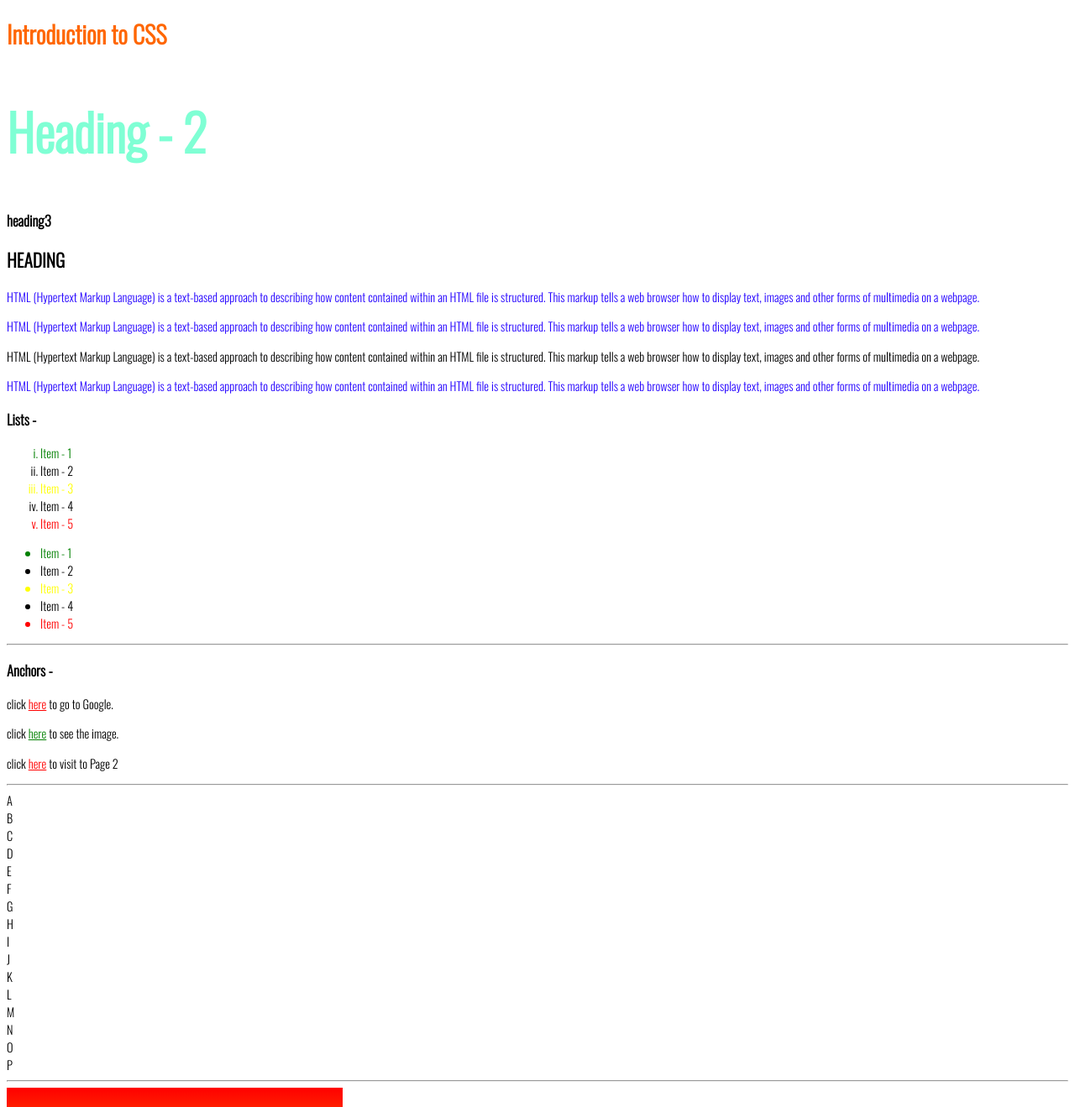
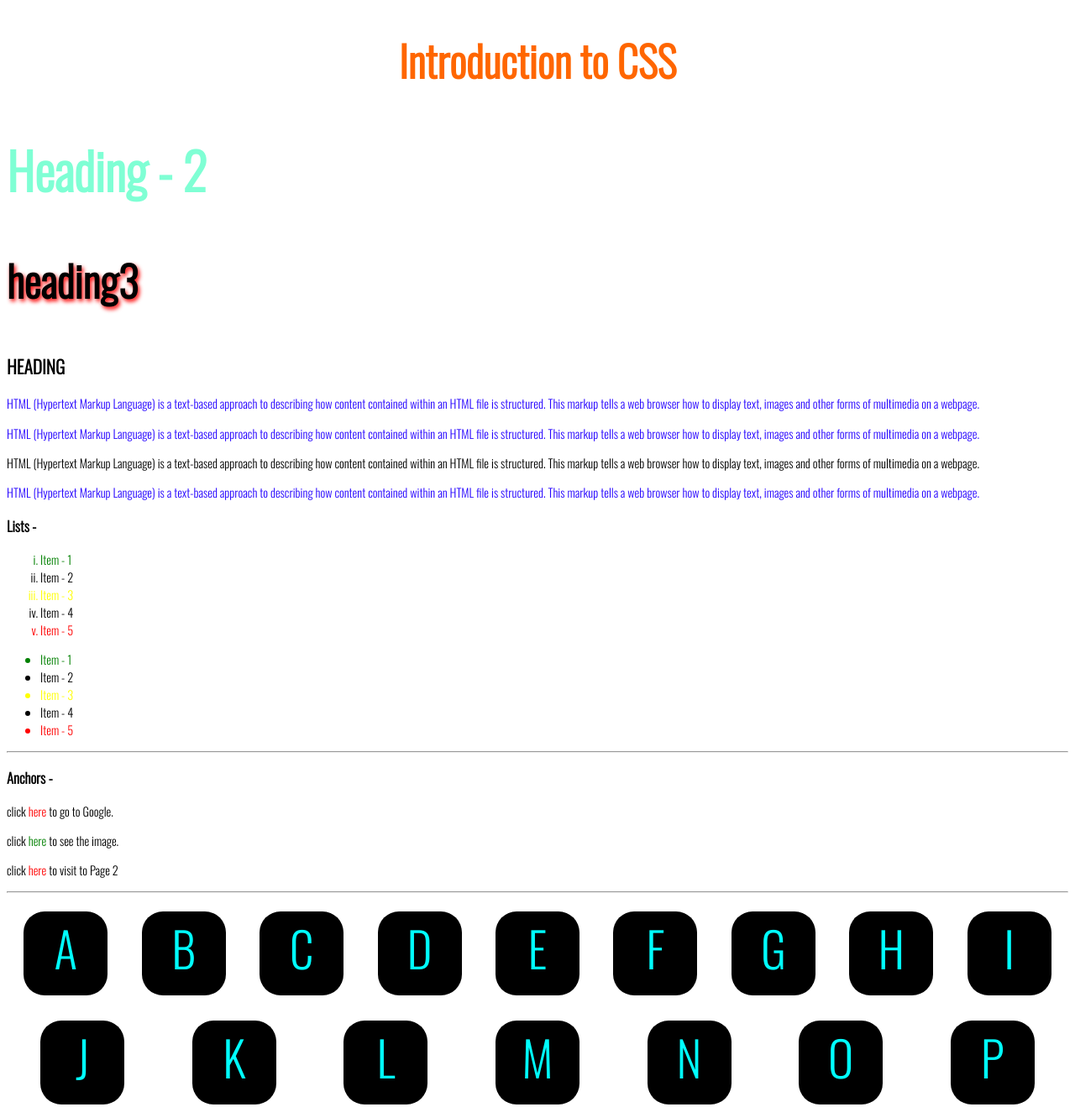
Before and after one commit to Ayushkumar302/rbu_training, a plain HTML site: page CSS/index.html in a window 1280 px wide. Shown: the top 1319 px of the page at 84% size. Drawn offline with nearby package versions, Linux system fonts and the light colour scheme; a web font is replaced by a local one.

Commit message:
added flexbox

```diff
--- a/CSS/style.css
+++ b/CSS/style.css
@@ -13,6 +13,10 @@ body{
 
 h1{
     color: rgb(255, 102, 0);
+    /* text-shadow: 2px 3px 5px; */
+    text-align: center;
+    font-size: 50px;
+
 
 
 }
@@ -204,7 +208,7 @@ form
   background: url('https://fujifilm-x.com/wp-content/uploads/2021/01/gfx100s_sample_04_thum-1.jpg');
   background-repeat: no-repeat;
   background-color: cyan;
-  /* background-size: 100%; background-size: auto; background-size: cover; */
+  /* background-size: 100%; background-size: auto; background-size: cover (for piexl by pixel); */
   background-size: cover;
 }
 
@@ -238,3 +242,54 @@ form
   background: radial-gradient(circle, black 10%, red 20%, blue 25%, green 30%, yellow 80%, white 90%);
 }
 /* Fonts and Font-Family   (imported at the top and specified too) */
+
+a {     /* for removing underline of anchor tags*/
+
+  text-decoration: none;
+  /* text-decoration: dashed; */
+  /* text-decoration:line-through; */
+}
+
+#HEADING-THREE
+{
+  text-shadow: 2px 3px 5px rgb(255, 0, 0) ;
+   /* offset-x (also set negative)| offset-y (also set negative)| blur-radius */
+  font-size: 50px;
+
+}
+
+
+
+/* FLEX-BOX */
+
+#flex-container
+{
+  display: flex;
+  /* flex-direction: row; */
+  /* flex-direction: column; */
+  /* flex-direction: row-reverse; */
+  flex-wrap: wrap;
+  /* justify-content:flex-start ; */
+  /* justify-content: flex-end; */
+  /* justify-content: center; */
+  /* justify-content: space-between; */
+  justify-content: space-around;
+
+
+  /* QUE -  CREATE A DIVE AND ALIGN THE DIV  AND THE CONTETNT OF DIV TO THE CENTRE OF THE WEBPAGE */
+}
+
+
+.container-items
+{
+  width: 100px;
+  height: 100px;
+  /* if parent defines as flex and width & height is define  so it changes according to screen size  */
+  background: black;
+  border-radius: 25px;
+  font-size: 4em;
+  text-align: center;
+  margin: 15px;
+  color: cyan;
+
+}
```
